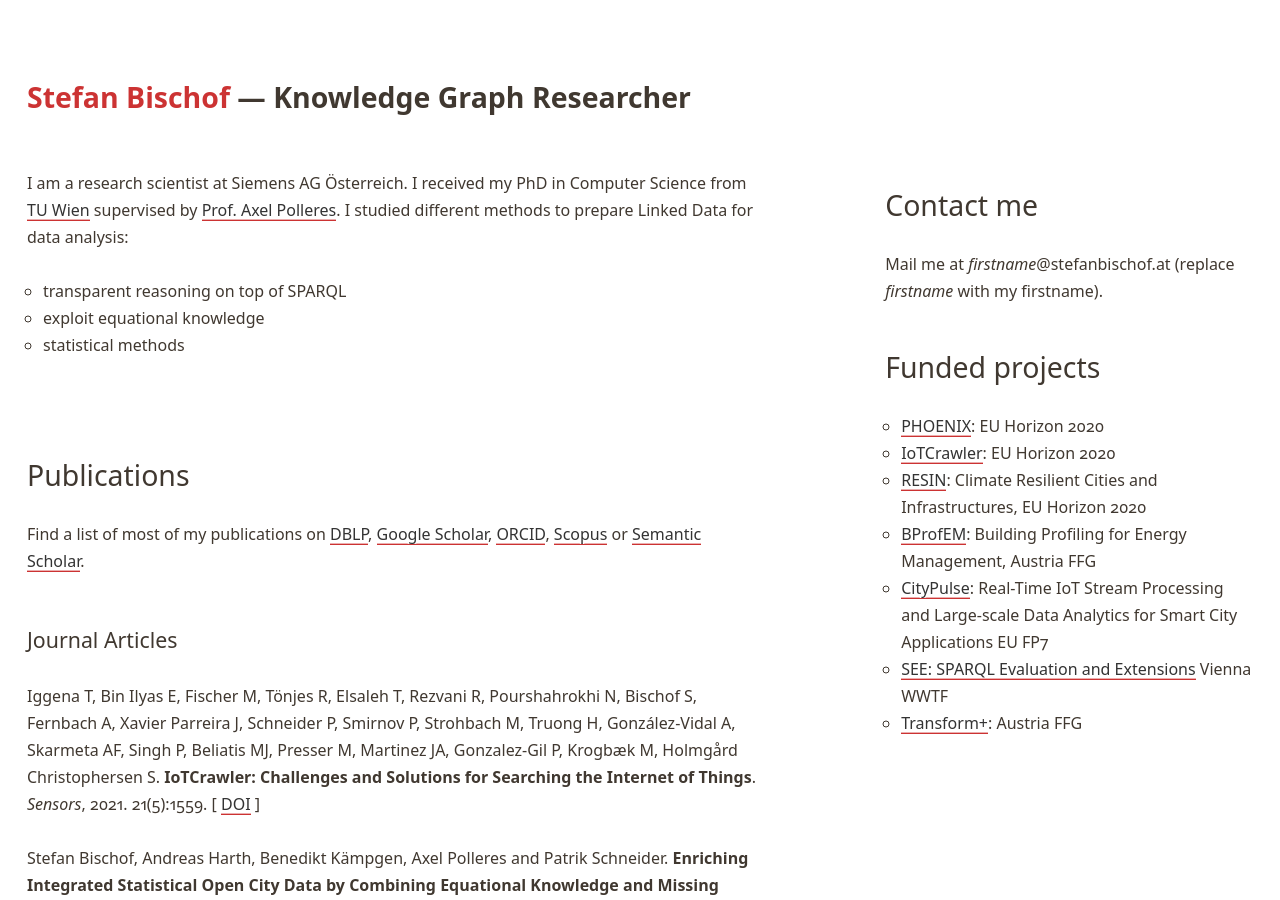
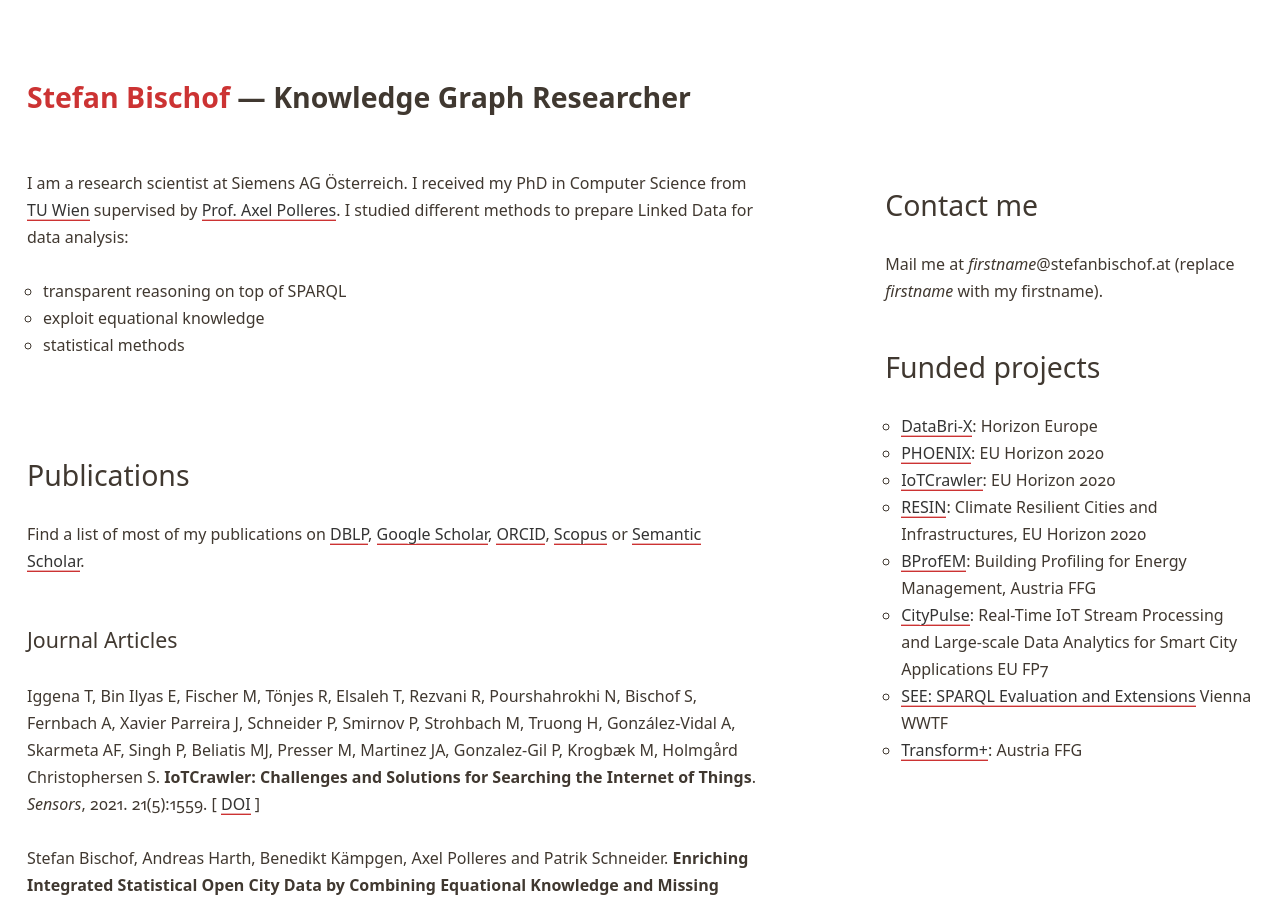
Before and after one commit to stefanbischof/stefanbischof.github.io, a Jekyll site: the page built from index.html, in a window 1280 px wide and 900 px high. Built offline with Jekyll 4.4.1, drawn with Linux system fonts in a browser that asks for light colours.

Commit message:
Add DataBri-X project

```diff
--- a/index.html
+++ b/index.html
@@ -41,6 +41,7 @@ header: big
 
 <h1>Funded projects</h1>
   <ul>
+    <li><a href="https://databri-x.eu/">DataBri-X</a>: Horizon Europe</li>
     <li><a href="https://eu-phoenix.eu/">PHOENIX</a>: EU Horizon 2020</li>
     <li><a href="https://iotcrawler.eu/">IoTCrawler</a>: EU Horizon 2020</li>
     <li><a href="https://resin-cities.eu/">RESIN</a>: Climate Resilient Cities and Infrastructures, EU Horizon 2020</li>
```
